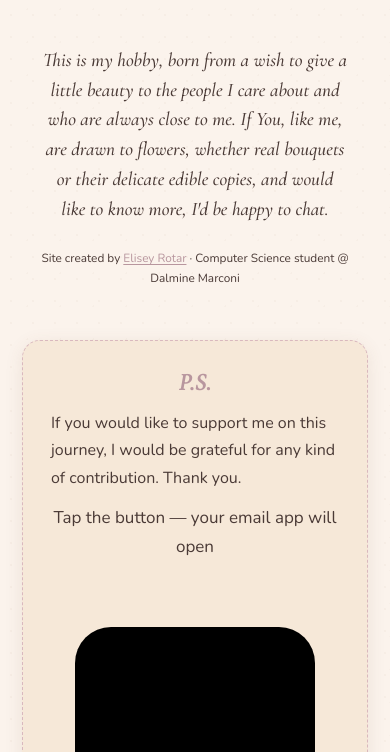
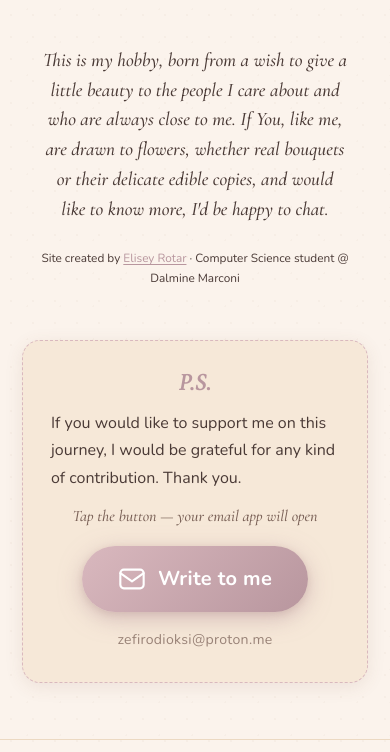
Before and after one commit to EliseyRotar/zefiro-di-oksi, a website: page contatti.html in a window 390 px wide. Shown: the part 348-1100 px from the top of the page. Drawn offline with nearby package versions, Linux system fonts and the light colour scheme.

Commit message:
feat(style): add contact CTA button styles — pill gradient, hover lift, responsive

```diff
--- a/css/style.css
+++ b/css/style.css
@@ -1407,3 +1407,80 @@
   margin-top: 8px;
   text-align: center;
 }
+
+/* ---- CTA email: bottone grande, chiaro, premium ---- */
+.contact-cta-hint {
+  font-family: var(--serif);
+  font-style: italic;
+  font-size: 1rem;
+  color: var(--testo-chiaro);
+  margin: 0 0 18px;
+  line-height: 1.5;
+}
+
+.contact-cta-btn {
+  display: inline-flex;
+  align-items: center;
+  justify-content: center;
+  gap: 12px;
+  min-height: 64px;
+  padding: 16px 36px;
+  font-family: var(--sans);
+  font-weight: 700;
+  font-size: 1.25rem;
+  letter-spacing: 0.3px;
+  text-decoration: none;
+  color: #fff;
+  background: linear-gradient(135deg, var(--rosa-polveroso) 0%, var(--rosa-scuro) 100%);
+  border-radius: 999px;
+  border: none;
+  box-shadow: 0 6px 22px rgba(184, 150, 158, 0.55), 0 2px 6px rgba(120, 80, 60, 0.12);
+  transition: transform .15s ease, box-shadow .15s ease, filter .15s ease;
+  cursor: pointer;
+  white-space: nowrap;
+}
+.contact-cta-btn:hover,
+.contact-cta-btn:focus-visible {
+  transform: translateY(-3px);
+  box-shadow: 0 10px 30px rgba(184, 150, 158, 0.65), 0 3px 8px rgba(120, 80, 60, 0.18);
+  filter: brightness(1.06);
+  color: #fff;
+}
+.contact-cta-btn:active {
+  transform: translateY(0) scale(0.98);
+  box-shadow: 0 4px 14px rgba(184, 150, 158, 0.45);
+}
+.contact-cta-btn:focus-visible {
+  outline: 3px solid var(--pesca-morbido);
+  outline-offset: 3px;
+}
+
+.contact-cta-icon {
+  width: 28px;
+  height: 28px;
+  stroke: #fff;
+  stroke-width: 1.8;
+  fill: none;
+  stroke-linecap: round;
+  stroke-linejoin: round;
+  flex-shrink: 0;
+}
+
+.contact-email-small {
+  margin: 16px 0 0;
+  font-size: 0.88rem;
+  color: var(--testo-chiaro);
+  letter-spacing: 0.3px;
+  opacity: 0.75;
+}
+
+@media (min-width: 720px) {
+  .contact-cta-btn {
+    font-size: 1.4rem;
+    min-height: 72px;
+    padding: 18px 48px;
+    gap: 14px;
+  }
+  .contact-cta-icon { width: 32px; height: 32px; }
+  .contact-cta-hint { font-size: 1.08rem; }
+}
```
